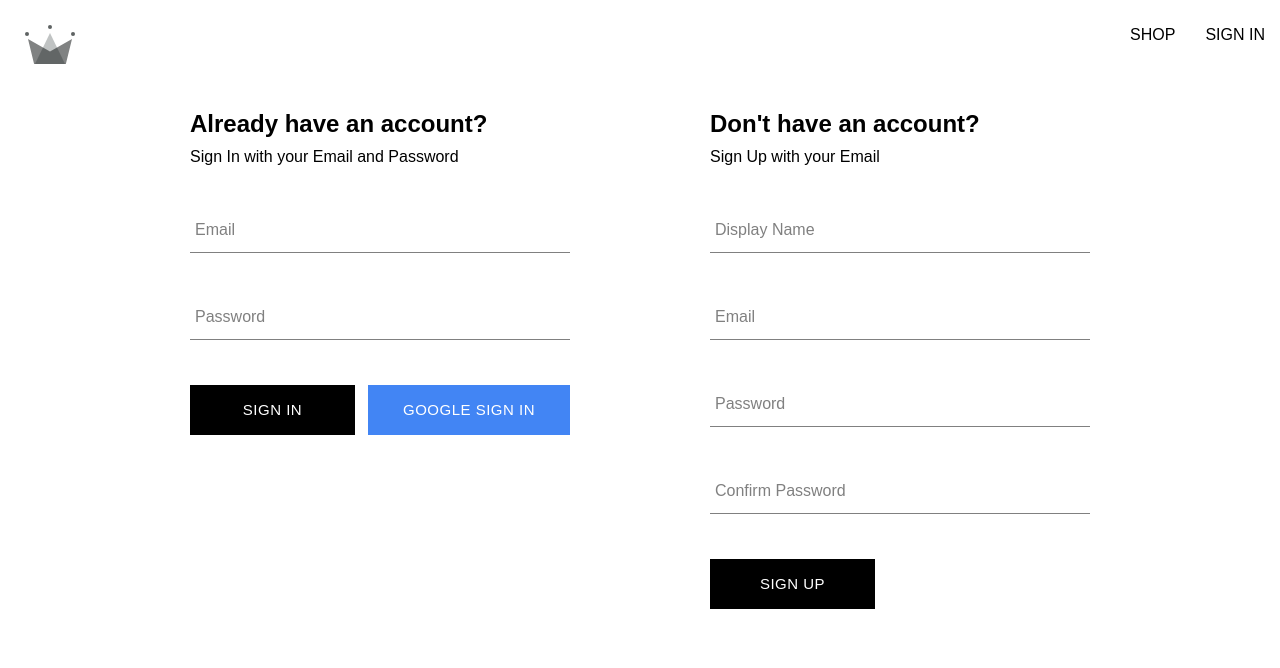
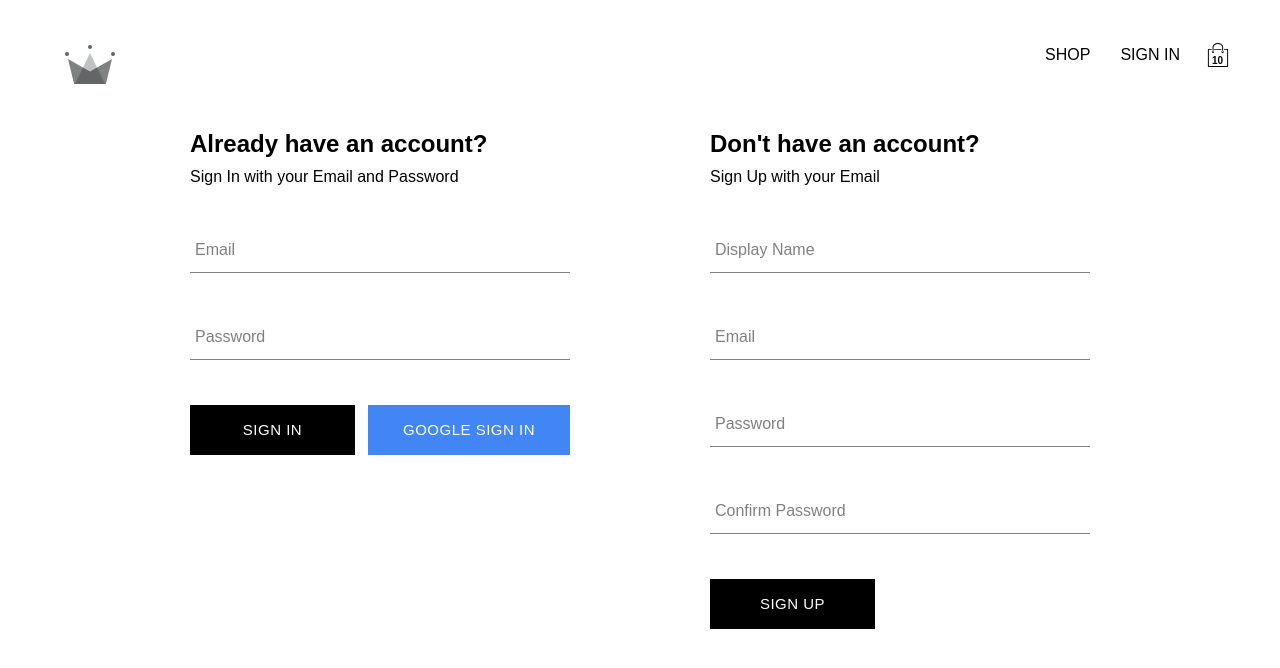
Before and after one commit to jakareya76/react-store, a React (Create React App) app: page /auth in a window 1280 px wide. Shown: the top 668 px of the page. Built offline with nearby package versions, Linux system fonts and the light colour scheme; no server answers; a web font is replaced by a local one.

Commit message:
add cart context and shopping icon with dropdown

```diff
--- /dev/null
+++ b/src/Context/CartContext.js
@@ -0,0 +1,20 @@
+import { createContext, useContext, useState } from "react";
+
+const CartContext = createContext({
+  isCartOpen: false,
+  setIsCartOpen: () => null,
+});
+
+export const CartProvider = ({ children }) => {
+  const [isCartOpen, setIsCartOpen] = useState();
+
+  return (
+    <CartContext.Provider value={{ isCartOpen, setIsCartOpen }}>
+      {children}
+    </CartContext.Provider>
+  );
+};
+
+export const useCartContext = () => {
+  return useContext(CartContext);
+};
--- /dev/null
+++ b/src/components/CartDropdown/CartDropdown.jsx
@@ -0,0 +1,13 @@
+import Button from "../Button/Button";
+import "./CartDropdown.styles.scss";
+
+const CartDropdown = () => {
+  return (
+    <div className="cart-dropdown-container">
+      <div className="cart-items" />
+      <Button>GO TO CHECKOUT</Button>
+    </div>
+  );
+};
+
+export default CartDropdown;
--- /dev/null
+++ b/src/components/CartDropdown/CartDropdown.styles.scss
@@ -0,0 +1,29 @@
+.cart-dropdown-container {
+    position: absolute;
+    width: 240px;
+    height: 340px;
+    display: flex;
+    flex-direction: column;
+    padding: 20px;
+    border: 1px solid black;
+    background-color: white;
+    top: 90px;
+    right: 40px;
+    z-index: 5;
+
+    .empty-message {
+      font-size: 18px;
+      margin: 50px auto;
+    }
+
+    .cart-items {
+      height: 240px;
+      display: flex;
+      flex-direction: column;
+      overflow: scroll;
+    }
+
+    button {
+      margin-top: auto;
+    }
+  }
--- /dev/null
+++ b/src/components/CartIcon/CartIcon.jsx
@@ -0,0 +1,21 @@
+import { useCartContext } from "../../Context/CartContext";
+import { ReactComponent as ShoppingIcon } from "../../assets/shopping-bag.svg";
+
+import "./CartIcon.styles.scss";
+
+const CartIcon = () => {
+  const { isCartOpen, setIsCartOpen } = useCartContext();
+
+  const toggleIsCartOpen = () => {
+    setIsCartOpen(!isCartOpen);
+  };
+
+  return (
+    <div className="cart-icon-container" onClick={toggleIsCartOpen}>
+      <ShoppingIcon className="shopping-icon" />
+      <span className="item-count">10</span>
+    </div>
+  );
+};
+
+export default CartIcon;
--- /dev/null
+++ b/src/components/CartIcon/CartIcon.styles.scss
@@ -0,0 +1,21 @@
+.cart-icon-container {
+    width: 45px;
+    height: 45px;
+    position: relative;
+    display: flex;
+    align-items: center;
+    justify-content: center;
+    cursor: pointer;
+
+    .shopping-icon {
+      width: 24px;
+      height: 24px;
+    }
+
+    .item-count {
+      position: absolute;
+      font-size: 10px;
+      font-weight: bold;
+      bottom: 12px;
+    }
+  }
--- a/src/index.js
+++ b/src/index.js
@@ -4,6 +4,7 @@
 import App from "./App";
 import { UserProvider } from "./Context/userContext";
 import { ProductsProvider } from "./Context/productsContext";
+import { CartProvider } from "./Context/CartContext";
 import "./index.scss";
 import reportWebVitals from "./reportWebVitals";
 
@@ -13,7 +14,9 @@
     <BrowserRouter>
       <UserProvider>
         <ProductsProvider>
-          <App />
+          <CartProvider>
+            <App />
+          </CartProvider>
         </ProductsProvider>
       </UserProvider>
     </BrowserRouter>
--- a/src/index.scss
+++ b/src/index.scss
@@ -1,5 +1,6 @@
 body {
   margin: 0;
+  padding: 20px 40px;
   font-family: 'Encode Sans Condensed', sans-serif;
   -webkit-font-smoothing: antialiased;
   -moz-osx-font-smoothing: grayscale;
--- a/src/routes/navigation/Navigation.jsx
+++ b/src/routes/navigation/Navigation.jsx
@@ -1,12 +1,19 @@
 import { Link, Outlet } from "react-router-dom";
+
+import CartIcon from "../../components/CartIcon/CartIcon";
+import CartDropdown from "../../components/CartDropdown/CartDropdown";
+
+import { useUserContext } from "../../Context/userContext";
+import { useCartContext } from "../../Context/CartContext";
+
+import { ReactComponent as CrownLogo } from "../../assets/crown.svg";
+import { signOutUser } from "../../utils/firebase/firebase.utils";
+
 import "./Navigation.styles.scss";
-import { ReactComponent as CrownLogo } from "../../assets/crown.svg";
-
-import { signOutUser } from "../../utils/firebase/firebase.utils";
-import { useUserContext } from "../../Context/userContext";
 
 const Navigation = () => {
   const { currentUser } = useUserContext();
+  const { isCartOpen, setIsCartOpen } = useCartContext();
 
   return (
     <>
@@ -27,7 +34,9 @@
               SIGN IN
             </Link>
           )}
+          <CartIcon />
         </div>
+        {isCartOpen && <CartDropdown />}
       </div>
       <Outlet />
     </>
```
Also changed, not shown: src/assets/shopping-bag.svg (added).
